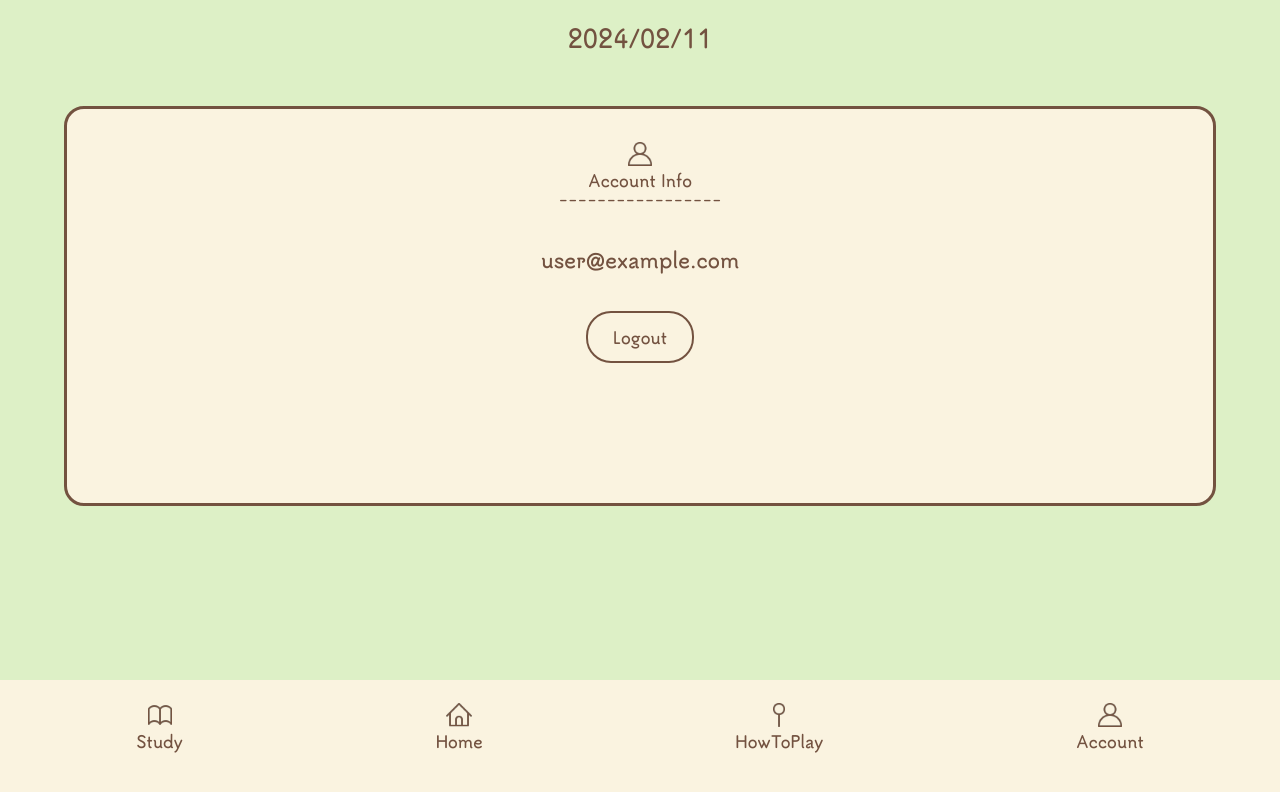
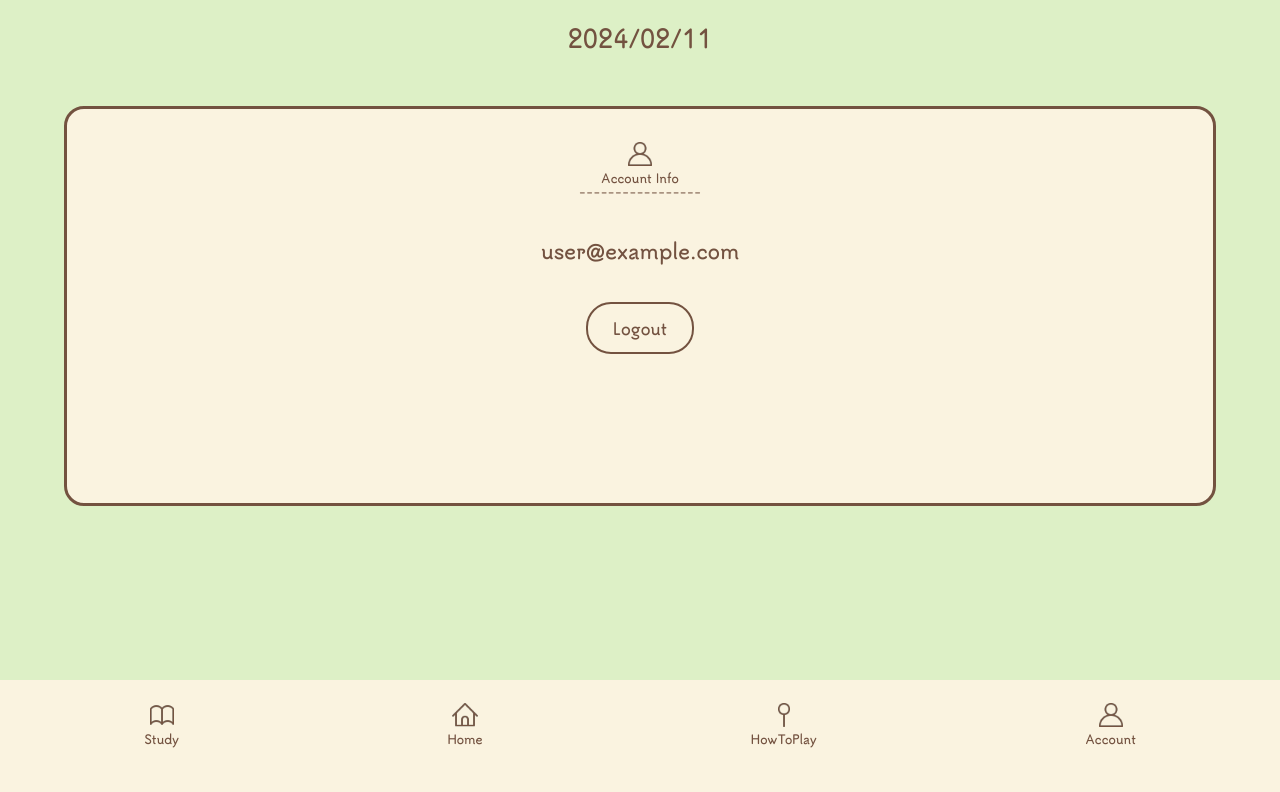
Before and after one commit to rn-vn/solution-2024, a React (Create React App) app: page /my-page in a window 1280 px wide. Shown: the top 792 px of the page. Built offline with nearby package versions, Linux system fonts and the light colour scheme; no server answers; sample sign-in values are in the browser's storage.

Commit message:
style: delete overlapping

```diff
--- a/src/components/Mypage.css
+++ b/src/components/Mypage.css
@@ -27,13 +27,7 @@
   margin-bottom: 5vh;
 }
 
-.p-footer {
-  font-size: 16px;
-  word-wrap: break-word;
-}
-
 .mypage-bottom {
-  padding: 10px;
   border-radius: 25px;
   border: 2px #735240 solid;
   justify-content: center;
```
